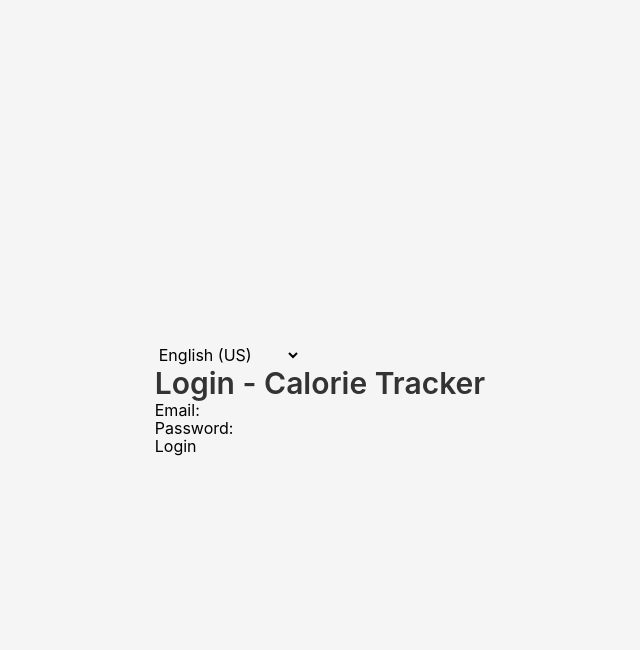
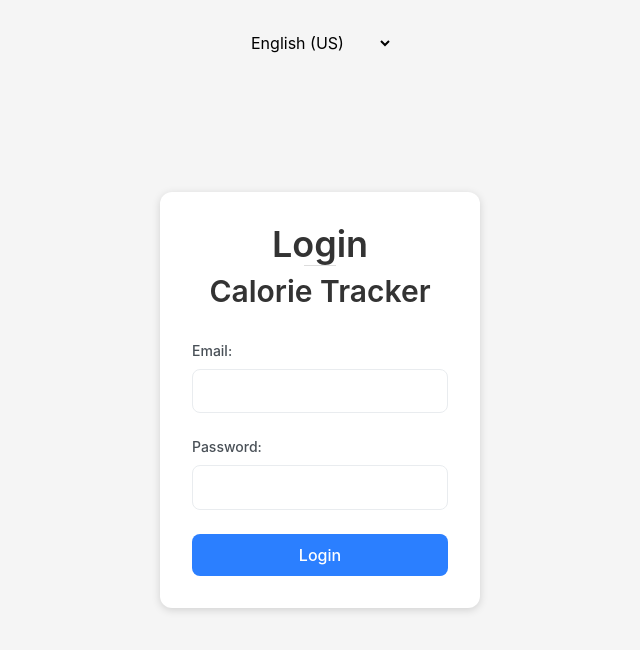
Before and after one commit to ypeskov/kkal-tracker, a React (Vite) app in the folder web/: page / in a window 1280 px wide. Shown: the top 650 px of the page, without its empty margins (320-960 px from the left). Built offline with nearby package versions, Linux system fonts and the light colour scheme.

Commit message:
improve UI

```diff
--- a/web/src/components/AddIngredientModal.tsx
+++ b/web/src/components/AddIngredientModal.tsx
@@ -76,7 +76,8 @@ export default function AddIngredientModal({
             />
           </div>
 
-          <div className="grid grid-cols-1 md:grid-cols-3 gap-4">
+          {/* Mobile: Proteins+Carbs in 2 cols, Fats separate | Desktop: all 3 in one row */}
+          <div className="grid grid-cols-2 md:grid-cols-3 gap-4">
             <div className="mb-4">
               <label htmlFor="proteins" className="block mb-1 text-gray-600 text-sm font-medium">{t('foodList.proteins')}</label>
               <input
@@ -105,7 +106,8 @@ export default function AddIngredientModal({
               />
             </div>
 
-            <div className="mb-4">
+            {/* On mobile spans 1 col (50% width), on desktop takes 1 col */}
+            <div className="mb-4 col-span-1 md:col-span-1">
               <label htmlFor="fats" className="block mb-1 text-gray-600 text-sm font-medium">{t('foodList.fats')}</label>
               <input
                 id="fats"
@@ -120,8 +122,15 @@ export default function AddIngredientModal({
             </div>
           </div>
 
-          <div className="flex justify-between items-center mt-8 pt-5 border-t border-gray-200 gap-4 sm:flex-row flex-col">
-            <div className="flex gap-3 sm:order-2 order-1">
+          <div className="flex justify-center items-center mt-8 pt-5 border-t border-gray-200">
+            <div className="flex gap-3">
+              <button
+                type="submit"
+                className="btn-primary px-4 py-2 text-sm font-medium disabled:opacity-60 disabled:cursor-not-allowed"
+                disabled={isCreating}
+              >
+                {isCreating ? t('common.creating') : t('common.create')}
+              </button>
               <button
                 type="button"
                 className="btn-secondary px-4 py-2 text-sm font-medium disabled:opacity-60 disabled:cursor-not-allowed"
@@ -130,13 +139,6 @@ export default function AddIngredientModal({
               >
                 {t('common.cancel')}
               </button>
-              <button
-                type="submit"
-                className="btn-primary px-4 py-2 text-sm font-medium disabled:opacity-60 disabled:cursor-not-allowed"
-                disabled={isCreating}
-              >
-                {isCreating ? t('common.creating') : t('common.create')}
-              </button>
             </div>
           </div>
         </form>
--- a/web/src/components/EditIngredientModal.tsx
+++ b/web/src/components/EditIngredientModal.tsx
@@ -95,7 +95,8 @@ export default function EditIngredientModal({
             />
           </div>
 
-          <div className="grid grid-cols-1 md:grid-cols-3 gap-4">
+          {/* Mobile: Proteins+Carbs in 2 cols, Fats separate | Desktop: all 3 in one row */}
+          <div className="grid grid-cols-2 md:grid-cols-3 gap-4">
             <div className="mb-4">
               <label htmlFor="proteins" className="block mb-1 text-gray-600 text-sm font-medium">{t('foodList.proteins')}</label>
               <input
@@ -122,7 +123,8 @@ export default function EditIngredientModal({
               />
             </div>
 
-            <div className="mb-4">
+            {/* On mobile spans 1 col (50% width), on desktop takes 1 col */}
+            <div className="mb-4 col-span-1 md:col-span-1">
               <label htmlFor="fats" className="block mb-1 text-gray-600 text-sm font-medium">{t('foodList.fats')}</label>
               <input
                 id="fats"
@@ -136,17 +138,16 @@ export default function EditIngredientModal({
             </div>
           </div>
 
-          <div className="flex justify-between items-center mt-8 pt-5 border-t border-gray-200 gap-4 sm:flex-row flex-col">
-            <button
-              type="button"
-              className="btn-danger px-4 py-2 text-sm font-medium disabled:opacity-60 disabled:cursor-not-allowed sm:order-1 order-2"
-              onClick={handleDelete}
-              disabled={isDeleting}
-            >
-              {isDeleting ? t('common.deleting') : t('common.delete')}
-            </button>
-
-            <div className="flex gap-3 sm:order-2 order-1">
+          <div className="flex justify-between items-center mt-8 pt-5 border-t border-gray-200 gap-4">
+            {/* Update and Cancel buttons together on the left */}
+            <div className="flex gap-3">
+              <button
+                type="submit"
+                className="btn-primary px-4 py-2 text-sm font-medium disabled:opacity-60 disabled:cursor-not-allowed"
+                disabled={isUpdating || isDeleting}
+              >
+                {isUpdating ? t('common.updating') : t('common.update')}
+              </button>
               <button
                 type="button"
                 className="btn-secondary px-4 py-2 text-sm font-medium disabled:opacity-60 disabled:cursor-not-allowed"
@@ -155,14 +156,17 @@ export default function EditIngredientModal({
               >
                 {t('common.cancel')}
               </button>
-              <button
-                type="submit"
-                className="btn-primary px-4 py-2 text-sm font-medium disabled:opacity-60 disabled:cursor-not-allowed"
-                disabled={isUpdating || isDeleting}
-              >
-                {isUpdating ? t('common.updating') : t('common.update')}
-              </button>
             </div>
+
+            {/* Delete button on the right */}
+            <button
+              type="button"
+              className="btn-danger px-4 py-2 text-sm font-medium disabled:opacity-60 disabled:cursor-not-allowed"
+              onClick={handleDelete}
+              disabled={isDeleting}
+            >
+              {isDeleting ? t('common.deleting') : t('common.delete')}
+            </button>
           </div>
         </form>
       </div>
--- a/web/src/components/EntryListItem.tsx
+++ b/web/src/components/EntryListItem.tsx
@@ -29,17 +29,17 @@ export default function EntryListItem({ entry, onEdit }: EntryListItemProps) {
         <strong className="font-semibold w-[60%] overflow-hidden text-ellipsis whitespace-nowrap pr-2 text-gray-800">{entry.food}</strong>
         <strong className="font-semibold w-[25%] text-right flex-shrink-0 whitespace-nowrap text-gray-800">{entry.calories} {t('dashboard.kcal')}</strong>
       </div>
-      <div className="flex gap-4 text-sm text-gray-600 flex-wrap md:gap-4 sm:gap-1">
-        <span className="flex-shrink-0 md:bg-transparent md:p-0 md:rounded-none md:text-inherit md:leading-normal sm:flex-[0_0_calc(50%-0.25rem)] sm:text-center sm:p-1 sm:bg-blue-100 sm:rounded sm:text-xs sm:leading-tight">{t('dashboard.weight')}: {entry.weight}g</span>
-        {actualFats !== null ? (
-          <span className="flex-shrink-0 md:bg-transparent md:p-0 md:rounded-none md:text-inherit md:leading-normal sm:flex-[0_0_calc(50%-0.25rem)] sm:text-center sm:p-1 sm:bg-blue-100 sm:rounded sm:text-xs sm:leading-tight">{t('dashboard.fatsConsumed')}: {actualFats.toFixed(1)}g</span>
-        ) : null}
-        {actualCarbs !== null ? (
-          <span className="flex-shrink-0 md:bg-transparent md:p-0 md:rounded-none md:text-inherit md:leading-normal sm:flex-[0_0_calc(50%-0.25rem)] sm:text-center sm:p-1 sm:bg-blue-100 sm:rounded sm:text-xs sm:leading-tight">{t('dashboard.carbsConsumed')}: {actualCarbs.toFixed(1)}g</span>
-        ) : null}
-        {actualProteins !== null ? (
-          <span className="flex-shrink-0 md:bg-transparent md:p-0 md:rounded-none md:text-inherit md:leading-normal sm:flex-[0_0_calc(50%-0.25rem)] sm:text-center sm:p-1 sm:bg-blue-100 sm:rounded sm:text-xs sm:leading-tight">{t('dashboard.proteinsConsumed')}: {actualProteins.toFixed(1)}g</span>
-        ) : null}
+      <div className="flex flex-wrap gap-2 text-base text-gray-600 md:flex-nowrap md:gap-4 sm:gap-1">
+        <span className="flex-shrink-0">{t('dashboard.weight')}: {entry.weight}g</span>
+        {(entry.fats !== null && entry.fats !== undefined) && (
+          <span className="flex-shrink-0">{t('dashboard.fatsConsumed')}: {actualFats?.toFixed(1)}g</span>
+        )}
+        {(entry.carbs !== null && entry.carbs !== undefined) && (
+          <span className="flex-shrink-0">{t('dashboard.carbsConsumed')}: {actualCarbs?.toFixed(1)}g</span>
+        )}
+        {(entry.proteins !== null && entry.proteins !== undefined) && (
+          <span className="flex-shrink-0">{t('dashboard.proteinsConsumed')}: {actualProteins?.toFixed(1)}g</span>
+        )}
       </div>
     </li>
   );
--- a/web/src/components/Login.tsx
+++ b/web/src/components/Login.tsx
@@ -26,48 +26,68 @@ export default function Login({ onLogin }: LoginProps) {
   }
 
   return (
-    <div className="login-container">
+    <div className="min-h-screen bg-gray-100 flex flex-col items-center justify-center px-4">
+      {/* Language switcher at top */}
+      <div className="absolute top-8">
         <LanguageSwitcher />
-      <h2>{t('auth.login')} - {t('dashboard.title')}</h2>
-      <form onSubmit={handleSubmit}>
-        <div className="form-group">
-          <label htmlFor="email">{t('auth.email')}:</label>
+      </div>
+
+      {/* Login card */}
+      <div className="bg-white rounded-xl shadow-lg p-8 w-80">
+        <div className="text-center mb-8">
+          <h1 className="text-3xl font-bold text-gray-900 mb-2">
+            {t('auth.login')}
+          </h1>
+          <div className="w-8 h-px bg-gray-400 mx-auto mb-2"></div>
+          <h2 className="text-lg text-gray-600">
+            {t('dashboard.title')}
+          </h2>
+        </div>
+
+        <form onSubmit={handleSubmit} className="space-y-6">
+          <div>
+            <label htmlFor="email" className="block text-sm font-medium text-gray-700 mb-2">
+              {t('auth.email')}:
+            </label>
             <input
               type="email"
               id="email"
               value={email}
               onChange={(e) => setEmail(e.target.value)}
-            className="form-input"
+              className="w-full px-4 py-3 border border-gray-200 rounded-lg focus:outline-none focus:ring-2 focus:ring-blue-500 focus:border-transparent transition-all"
               required
             />
           </div>
 
-        <div className="form-group">
-          <label htmlFor="password">{t('auth.password')}:</label>
+          <div>
+            <label htmlFor="password" className="block text-sm font-medium text-gray-700 mb-2">
+              {t('auth.password')}:
+            </label>
             <input
               type="password"
               id="password"
               value={password}
               onChange={(e) => setPassword(e.target.value)}
-            className="form-input"
+              className="w-full px-4 py-3 border border-gray-200 rounded-lg focus:outline-none focus:ring-2 focus:ring-blue-500 focus:border-transparent transition-all"
               required
             />
           </div>
 
           <button
             type="submit"
-          className="btn btn--primary btn--full"
+            className="w-full bg-blue-500 hover:bg-blue-600 text-white font-medium py-3 px-4 rounded-lg transition-colors disabled:opacity-60 disabled:cursor-not-allowed"
             disabled={loginMutation.isPending}
           >
             {loginMutation.isPending ? t('auth.loggingIn') : t('auth.loginButton')}
           </button>
 
           {loginMutation.error && (
-          <div className="alert alert--error mt-md">
+            <div className="bg-red-50 border border-red-200 rounded-lg p-3 text-red-700 text-sm text-center">
               {t('auth.loginFailed')}
             </div>
           )}
         </form>
       </div>
+    </div>
   )
 }
```
Also changed, not shown: web/src/components/AddFoodEntryForm.tsx (+14 -14 lines), web/src/components/EditEntryModal.tsx (+24 -20 lines). Lines whose indentation alone changed are shown as unchanged.
